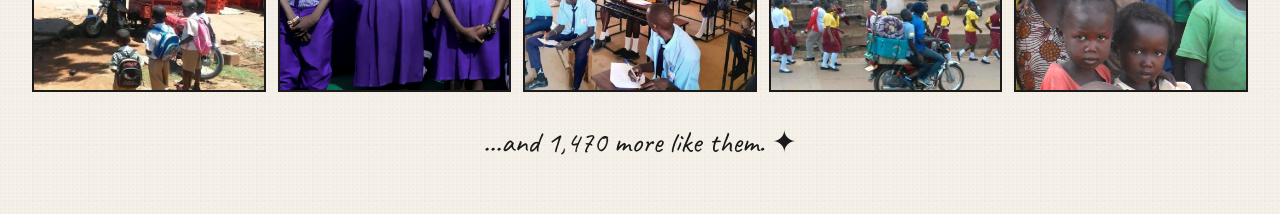
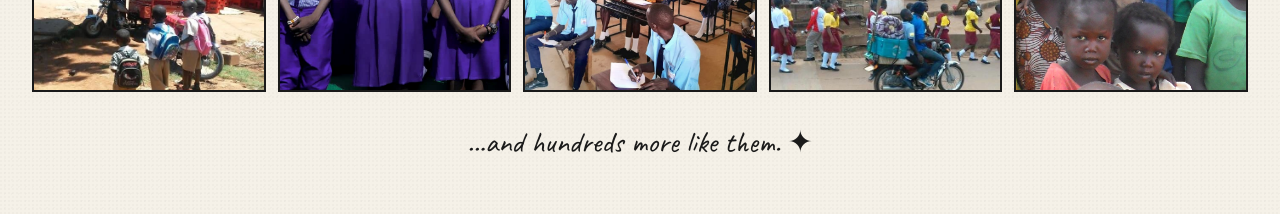
Before and after one commit to stephenstanwood/hhss, a Next.js app: page / in a window 1280 px wide. Shown: the part 6700-6914 px from the top of the page. Built offline with nearby package versions, Linux system fonts and the light colour scheme.

Commit message:
wall caption: hundreds more like them

```diff
--- a/src/app/page.tsx
+++ b/src/app/page.tsx
@@ -375,7 +375,7 @@ export default function Home() {
           <WallOfKids />
 
           <p className="font-hand text-2xl md:text-3xl text-ink mt-8 text-center">
-            ...and 1,470 more like them. ✦
+            ...and hundreds more like them. ✦
           </p>
         </div>
       </section>
```
